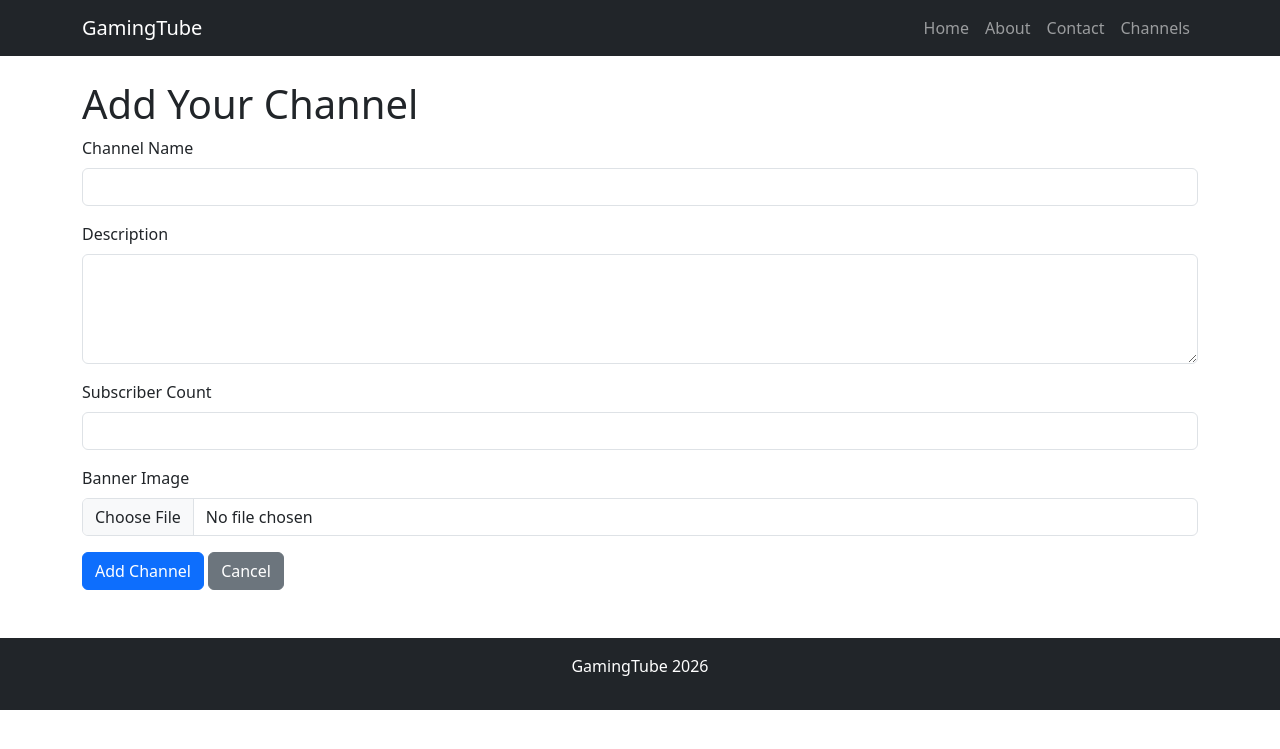
After one commit to danielibikunle2/GamingTube, a Django app: page /channels/add/ in a window 1280 px wide. The commit adds this page. Shown: the top 749 px of the page. Run offline with Django 5.2, Linux system fonts and the light colour scheme; parts of the project's set-up code (start-up, migrations or seed data) failed here and were passed over.

Commit message:
made it so the user can make channels

```diff
--- /dev/null
+++ b/project02/project02_site/channels/forms.py
@@ -0,0 +1,7 @@
+from django import forms
+from .models import Channel
+
+class ChannelForm(forms.ModelForm):
+    class Meta:
+        model = Channel
+        fields = ['name', 'description', 'subscriber_count', 'banner']
--- /dev/null
+++ b/project02/project02_site/channels/templates/channels/channel_add.html
@@ -0,0 +1,28 @@
+{% extends 'base.html' %}
+
+{% block title %}Add Channel | GamingTube{% endblock %}
+
+{% block content %}
+<h1>Add Your Channel</h1>
+<form method="POST" enctype="multipart/form-data">
+    {% csrf_token %}
+    <div class="mb-3">
+        <label class="form-label">Channel Name</label>
+        <input type="text" name="name" class="form-control" required>
+    </div>
+    <div class="mb-3">
+        <label class="form-label">Description</label>
+        <textarea name="description" class="form-control" rows="4"></textarea>
+    </div>
+    <div class="mb-3">
+        <label class="form-label">Subscriber Count</label>
+        <input type="number" name="subscriber_count" class="form-control">
+    </div>
+    <div class="mb-3">
+        <label class="form-label">Banner Image</label>
+        <input type="file" name="banner" class="form-control">
+    </div>
+    <button type="submit" class="btn btn-primary">Add Channel</button>
+    <a href="{% url 'channel_list' %}" class="btn btn-secondary">Cancel</a>
+</form>
+{% endblock %}
--- a/project02/project02_site/channels/templates/channels/channel_list.html
+++ b/project02/project02_site/channels/templates/channels/channel_list.html
@@ -4,6 +4,8 @@
 
 {% block content %}
 <h1>Gaming Channels</h1>
+<a href="{% url 'channel_add' %}" class="btn btn-success mb-4">+ Add Your Channel</a>
+
 <div class="row">
     {% for channel in channels %}
     <div class="col-md-4 mb-4">
--- a/project02/project02_site/channels/urls.py
+++ b/project02/project02_site/channels/urls.py
@@ -4,4 +4,5 @@ from . import views
 urlpatterns = [
     path('', views.channel_list, name='channel_list'),
     path('<int:pk>/', views.channel_detail, name='channel_detail'),
+    path('add/', views.channel_add, name='channel_add'),
 ]
--- a/project02/project02_site/channels/views.py
+++ b/project02/project02_site/channels/views.py
@@ -1,5 +1,7 @@
-from django.shortcuts import render, get_object_or_404
+from django.shortcuts import render, get_object_or_404, redirect
 from .models import Channel
+from .forms import ChannelForm
+
 
 def channel_list(request):
     channels = Channel.objects.all()
@@ -10,3 +12,16 @@ def channel_detail(request, pk):
     channel = get_object_or_404(Channel, pk=pk)
     context = {'channel': channel}
     return render(request, 'channels/channel_detail.html', context)
+
+def channel_add(request):
+    if request.method == 'POST':
+        form = ChannelForm(request.POST, request.FILES)
+        if form.is_valid():
+            channel = form.save(commit=False)
+            channel.owner = request.user
+            channel.save()
+            return redirect('channel_list')
+    else:
+        form = ChannelForm()
+    context = {'form': form}
+    return render(request, 'channels/channel_add.html', context)
```
Also changed, not shown: project02/project02_site/db.sqlite3, project02/project02_site/media/banners/child-care-png-42480.png (added), project02/project02_site/media/banners/child-care-png-42480_4N0QXdA.png (added).
